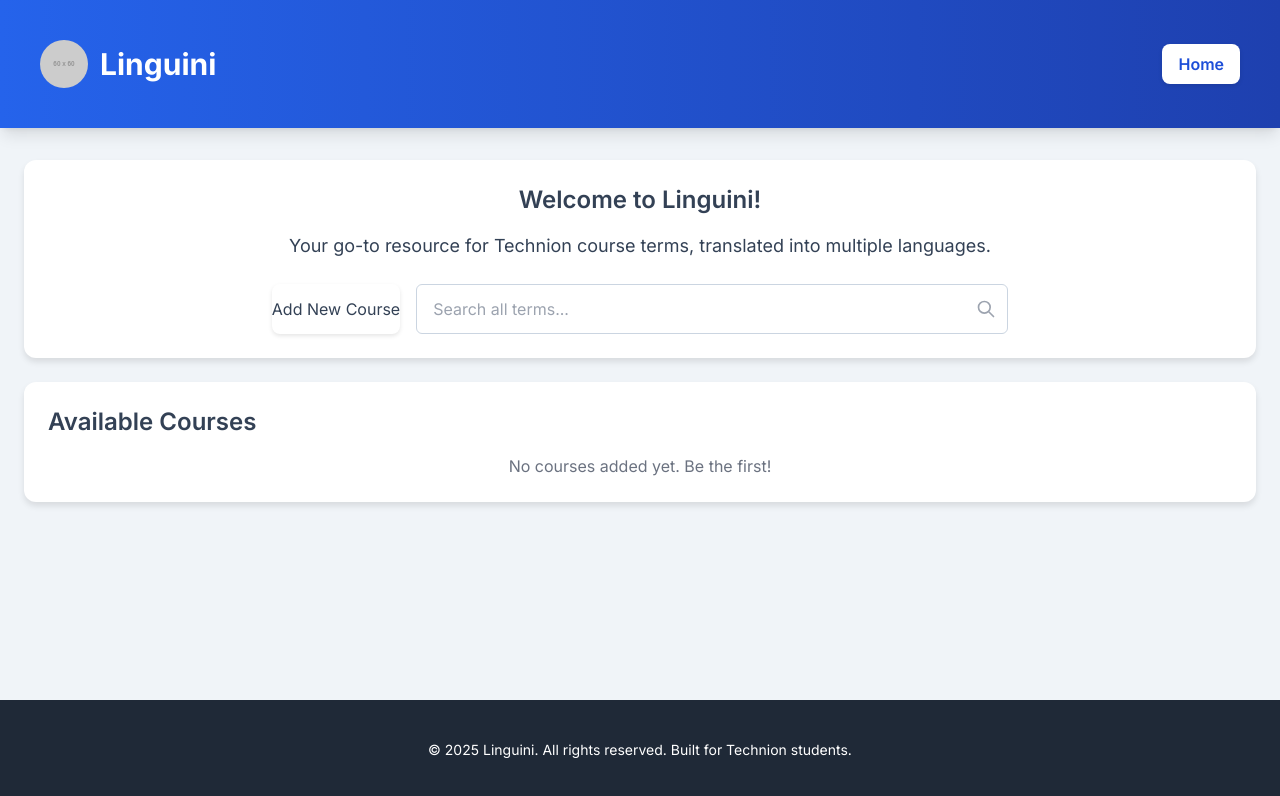
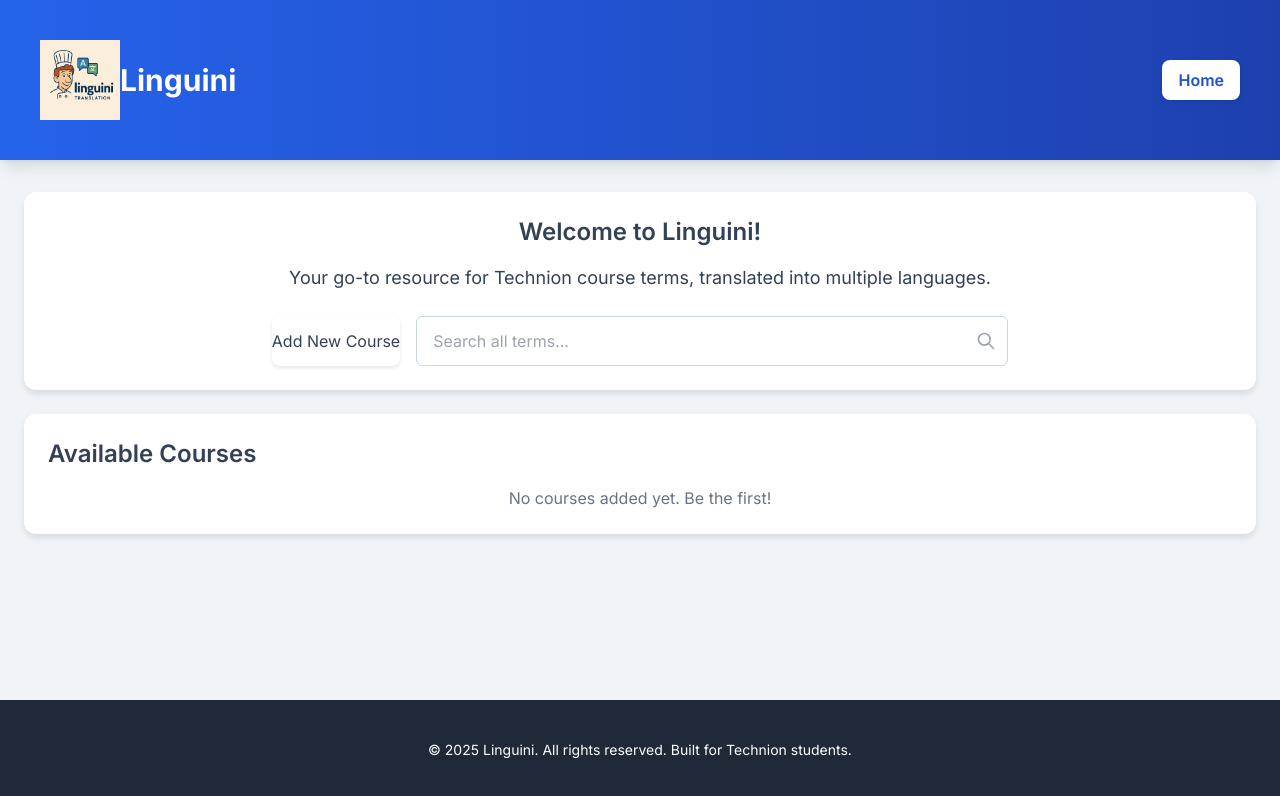
Before and after one commit to Ethantication/Linguini, a plain HTML site: page index.html in a window 1280 px wide. Drawn offline with nearby package versions, Linux system fonts and the light colour scheme; placeholder pictures from the web are drawn by us.

Commit message:
Update index.html

```diff
--- a/index.html
+++ b/index.html
@@ -142,7 +142,7 @@
     <header class="bg-gradient-to-r from-blue-600 to-blue-800 text-white p-4 shadow-lg">
         <div class="container flex flex-col sm:flex-row justify-between items-center">
             <div class="flex items-center mb-4 sm:mb-0">
-                <img src="https://placehold.co/60x60/3b82f6/ffffff?text=LOGO" alt="Linguini Logo" class="h-12 w-12 rounded-full mr-3">
+                <img src="https://github.com/Ethantication/Linguini/blob/main/lingimg.jpg" alt="Linguini Logo" class="h-20 w-20">
                 <h1 class="text-3xl font-bold">Linguini</h1>
             </div>
             <nav>
```
